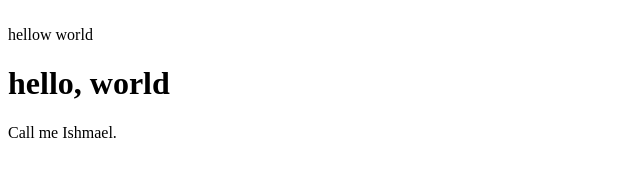
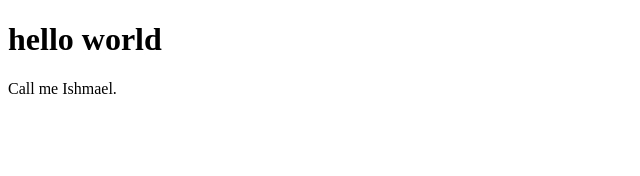
Before and after one commit to shapavi/repo, a plain HTML site: page index.html in a window 1280 px wide. Shown: the whole page, without its empty margins (0-640 px from the left). Drawn offline with Linux system fonts and the light colour scheme.

Commit message:
fixed some typos

```diff
--- a/index.html
+++ b/index.html
@@ -1,4 +1,3 @@
-<br>hellow world</br>
 <!-- a comment -->
 <!DOCTYPE html>
  <html>
@@ -6,7 +5,7 @@
        <title></title>
     </head>
     <body>
-       <h1>hello, world</h1>
+       <h1>hello world</h1>
        <p>Call me Ishmael.</p>
     </body>
 </html>
```
